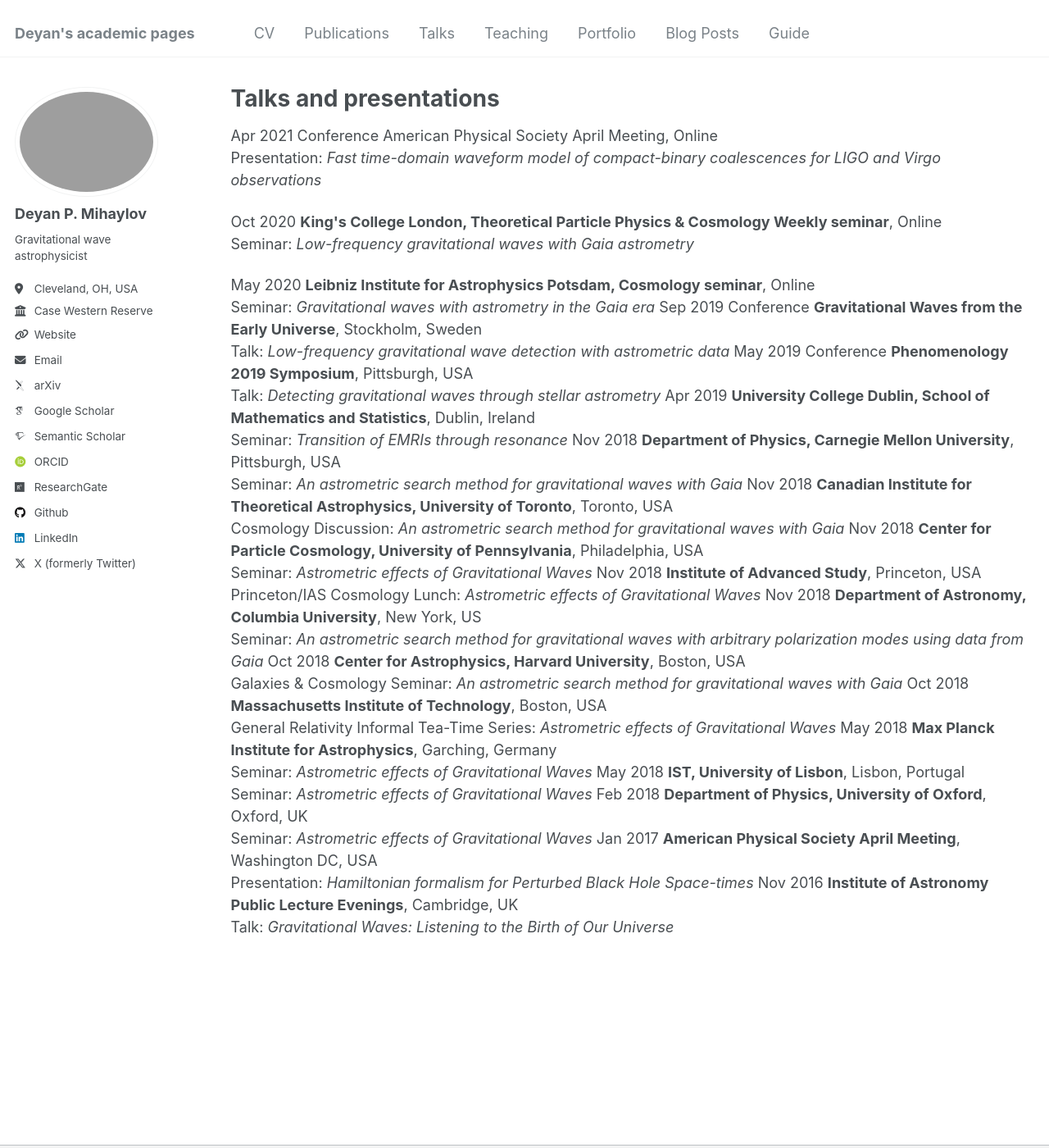
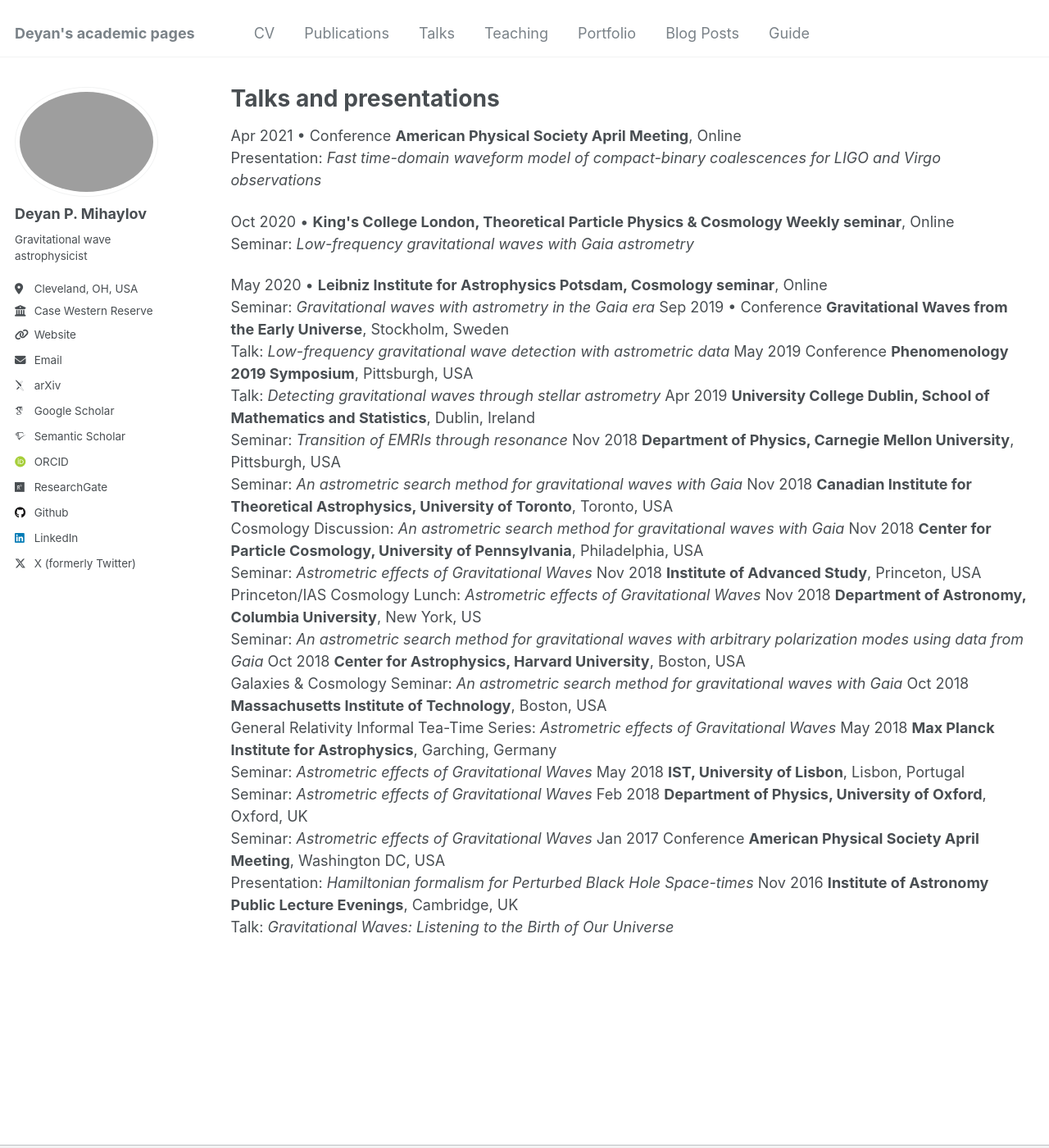
Before and after one commit to deyanmihaylov/deyanmihaylov.github.io, a Jekyll site: the page built from _pages/talks.html, in a window 1280 px wide and 1400 px high. Shown: the whole window at 82% size. Built offline with Jekyll 4.4.1, drawn with Linux system fonts in a browser that asks for light colours; some web fonts are replaced.

Commit message:
Update talks

```diff
--- a/_pages/talks.html
+++ b/_pages/talks.html
@@ -5,16 +5,16 @@ permalink: /talks/
 author_profile: true
 ---
 
-<p>Apr 2021 Conference American Physical Society April Meeting, Online<br/>
+<p>Apr 2021 &bull; Conference <b>American Physical Society April Meeting</b>, Online<br/>
 Presentation: <i>Fast time-domain waveform model of compact-binary coalescences for LIGO and Virgo observations</i></p>
 
-<p>Oct 2020 <b>King's College London, Theoretical Particle Physics & Cosmology Weekly seminar</b>, Online<br/>
+<p>Oct 2020 &bull; <b>King's College London, Theoretical Particle Physics & Cosmology Weekly seminar</b>, Online<br/>
 Seminar: <i>Low-frequency gravitational waves with Gaia astrometry</i></p>
 
-May 2020 <b>Leibniz Institute for Astrophysics Potsdam, Cosmology seminar</b>, Online<br/>
+May 2020 &bull; <b>Leibniz Institute for Astrophysics Potsdam, Cosmology seminar</b>, Online<br/>
 Seminar: <i>Gravitational waves with astrometry in the Gaia era</i>
 
-Sep 2019 Conference <b>Gravitational Waves from the Early Universe</b>, Stockholm, Sweden<br/>
+Sep 2019 &bull; Conference <b>Gravitational Waves from the Early Universe</b>, Stockholm, Sweden<br/>
 Talk: <i>Low-frequency gravitational wave detection with astrometric data</i>
 
 May 2019 Conference <b>Phenomenology 2019 Symposium</b>, Pittsburgh, USA<br/>
@@ -53,7 +53,7 @@ Seminar: <i>Astrometric effects of Gravitational Waves</i>
 Feb 2018 <b>Department of Physics, University of Oxford</b>, Oxford, UK<br/>
 Seminar: <i>Astrometric effects of Gravitational Waves</i>
 
-Jan 2017 <b>American Physical Society April Meeting</b>, Washington DC, USA<br/>
+Jan 2017 Conference <b>American Physical Society April Meeting</b>, Washington DC, USA<br/>
 Presentation: <i>Hamiltonian formalism for Perturbed Black Hole Space-times</i>
 
 Nov 2016 <b>Institute of Astronomy Public Lecture Evenings</b>, Cambridge, UK<br/>
```
